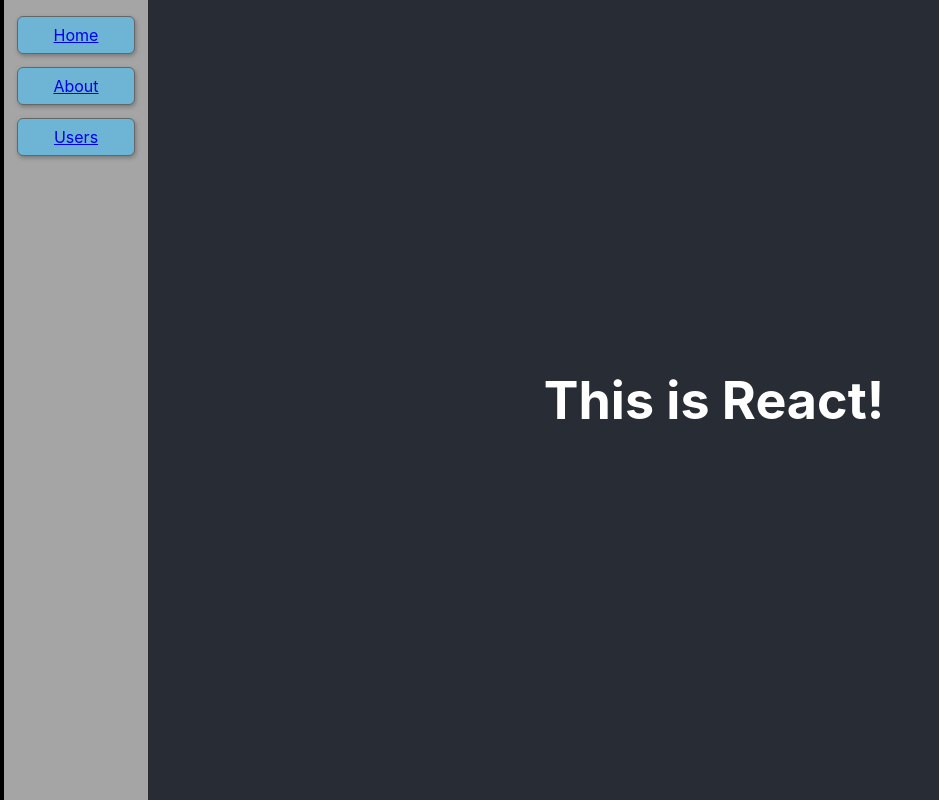
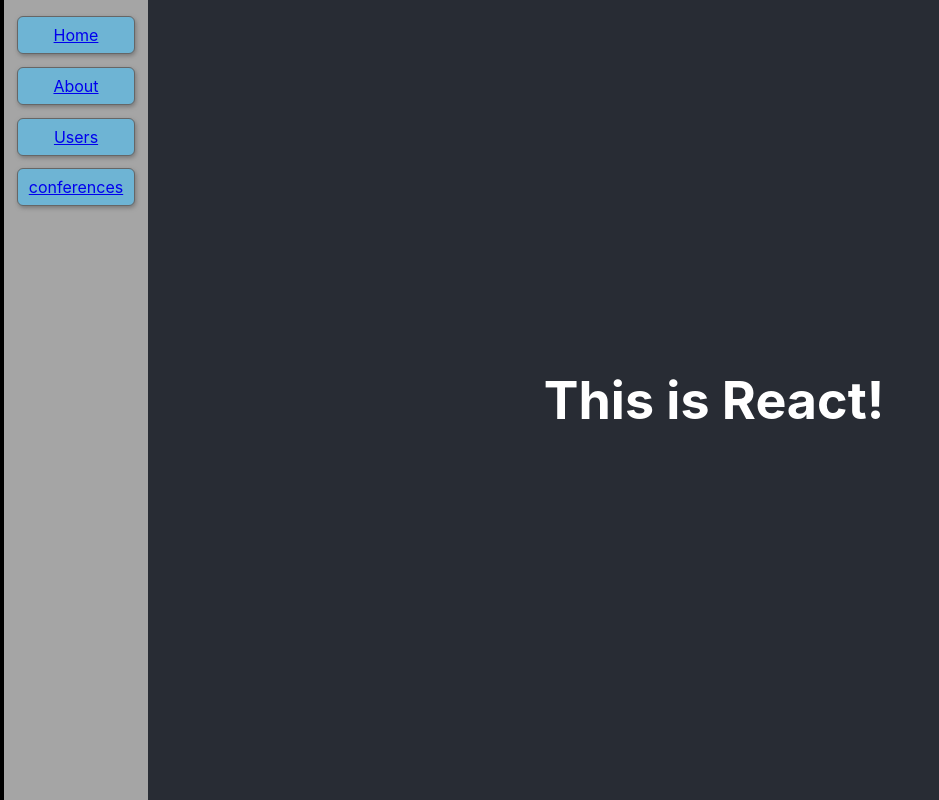
Before and after one commit to LukeOlsen/fumblerooski, a React (Create React App) app: page / in a window 1280 px wide. Shown: the whole page, without its empty margins (0-939 px from the left). Built offline with nearby package versions, Linux system fonts and the light colour scheme.

Commit message:
setting up basic routing and adding redux.

```diff
--- a/src/components/Sidebar.js
+++ b/src/components/Sidebar.js
@@ -27,6 +27,11 @@
                         <Link to="/users">Users</Link>
                     </div>
                 </div>
+                <div class="item-nav-container">
+                    <div>
+                        <Link to="/conferences">conferences</Link>
+                    </div>
+                </div>
             </div>
         )
     }
```
Also changed, not shown: src/components/Conferences/Conference.js (added, +16 -0 lines).
